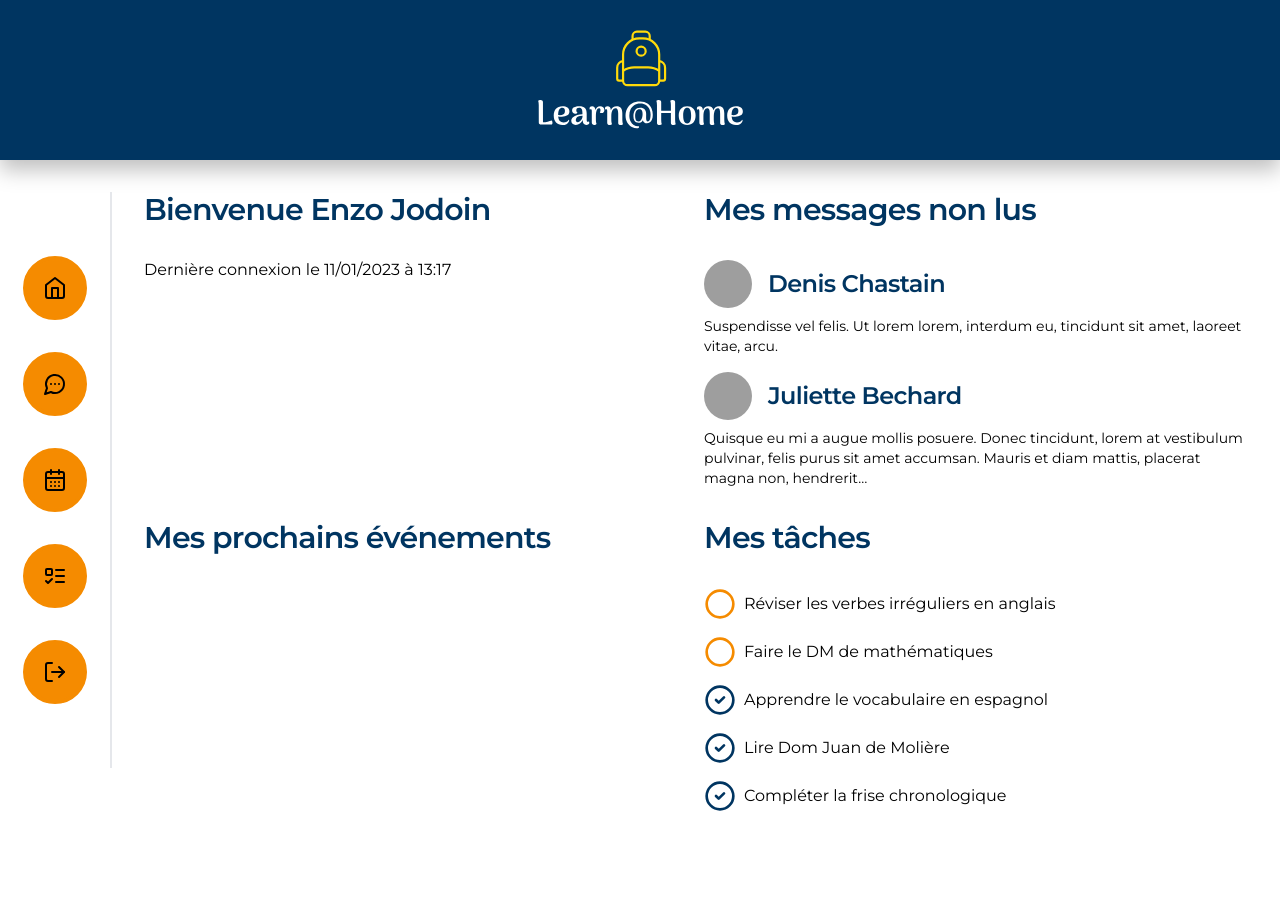
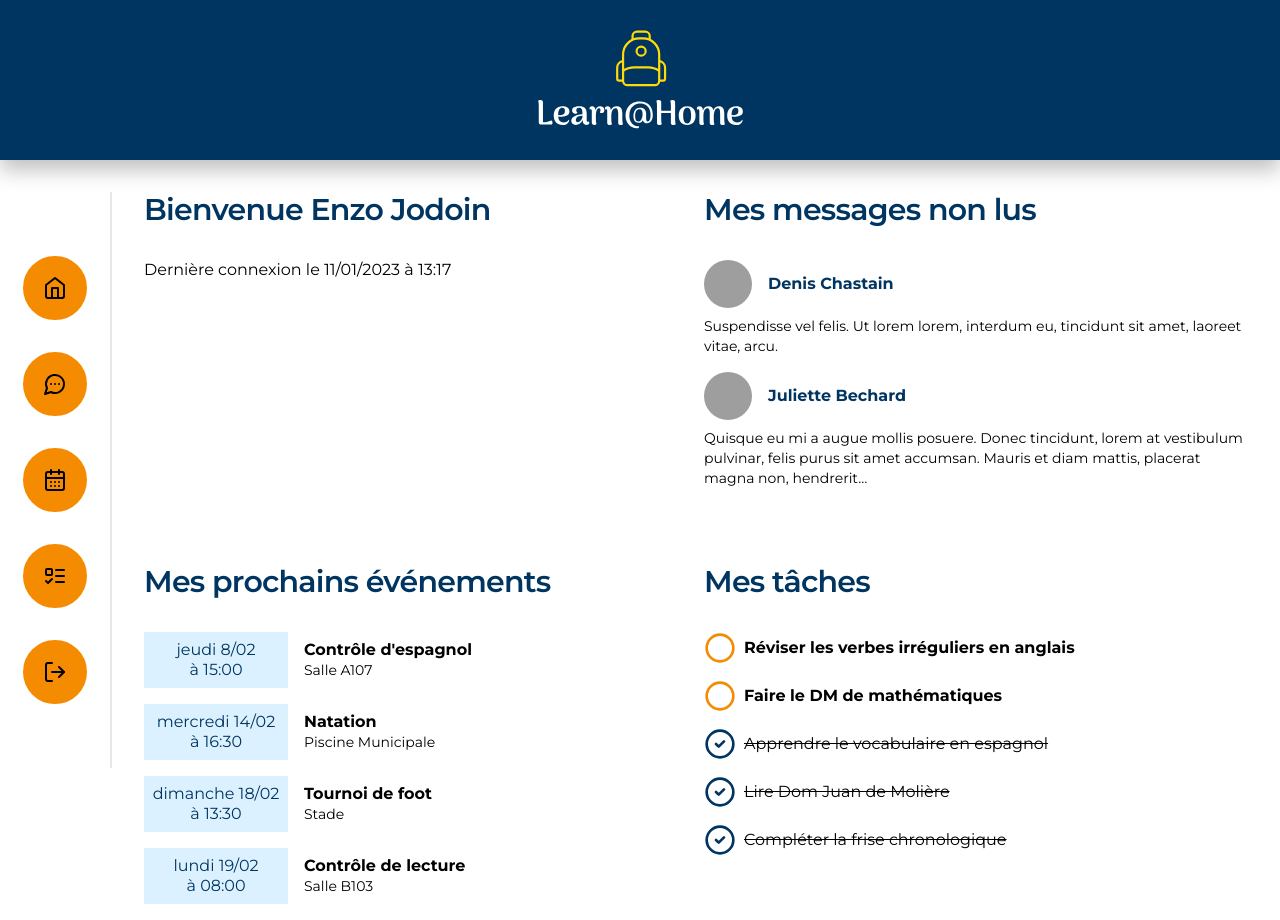
Before and after one commit to clementstorne/LearnAtHome-v2, a Next.js app: page /dashboard in a window 1280 px wide. Before the commit the page ends 832 px from the top, so only its background shows below. Built offline with nearby package versions, Linux system fonts and the light colour scheme; grey boxes are pictures that could not be loaded.

Commit message:
NextEvent and NextEventsList components created

```diff
--- a/package.json
+++ b/package.json
@@ -15,6 +15,7 @@
     "class-variance-authority": "^0.7.0",
     "clsx": "^2.1.0",
     "lucide-react": "^0.321.0",
+    "luxon": "^3.4.4",
     "next": "14.1.0",
     "next-themes": "^0.2.1",
     "react": "^18",
@@ -23,6 +24,7 @@
     "tailwindcss-animate": "^1.0.7"
   },
   "devDependencies": {
+    "@types/luxon": "^3.4.2",
     "@types/node": "^20",
     "@types/react": "^18",
     "@types/react-dom": "^18",
--- a/src/app/dashboard/page.tsx
+++ b/src/app/dashboard/page.tsx
@@ -1,5 +1,6 @@
 import MessagePreview from "@/components/MessagePreview";
-import TaskList from "@/components/TaskList";
+import NextEventsList from "@/components/NextEventsList";
+import TasksList from "@/components/TasksList";
 
 import messages from "@/data/messages.json";
 
@@ -25,10 +26,11 @@ export default function Home() {
       </section>
       <section>
         <h2>Mes prochains événements</h2>
+        <NextEventsList />
       </section>
       <section>
         <h2>Mes tâches</h2>
-        <TaskList />
+        <TasksList />
       </section>
     </main>
   );
--- a/src/components/MessagePreview.tsx
+++ b/src/components/MessagePreview.tsx
@@ -15,7 +15,7 @@ const MessagePreview = ({ name, message }: MessagePreviewProps) => {
             src={`https://api.dicebear.com/7.x/big-ears-neutral/svg?seed=${name}}`}
           />
         </Avatar>
-        <h3>{name}</h3>
+        <p className="font-bold text-blue-950">{name}</p>
       </div>
       <p className="text-sm mt-2">{shortenText(message, 170)}</p>
     </div>
--- /dev/null
+++ b/src/components/NextEvent.tsx
@@ -0,0 +1,28 @@
+import { formatDate, formatTime } from "@/lib/dateUtils";
+
+type NextEventProps = {
+  name: string;
+  place: string;
+  start: string;
+  finish: string;
+};
+
+const NextEvent = ({ name, place, start, finish }: NextEventProps) => {
+  const date = formatDate(start);
+  const time = formatTime(start);
+
+  return (
+    <div className="flex flex-col md:flex-row items-center md:space-x-4 mb-4">
+      <div className="flex flex-col items-center bg-blue-100 p-2 w-36">
+        <p className=" text-blue-950">{date}</p>
+        <p className=" text-blue-950">à {time}</p>
+      </div>
+      <div className="flex flex-col items-center md:items-start">
+        <p className="font-bold">{name}</p>
+        <p className="text-sm font-li">{place}</p>
+      </div>
+    </div>
+  );
+};
+
+export default NextEvent;
--- /dev/null
+++ b/src/components/NextEventsList.tsx
@@ -0,0 +1,20 @@
+import NextEvent from "@/components/NextEvent";
+import events from "@/data/events.json";
+
+const NextEventsList = () => {
+  return (
+    <div>
+      {events.map((event) => (
+        <NextEvent
+          key={event.id}
+          name={event.name}
+          place={event.place}
+          start={event.start}
+          finish={event.finish}
+        />
+      ))}
+    </div>
+  );
+};
+
+export default NextEventsList;
--- a/src/components/Task.tsx
+++ b/src/components/Task.tsx
@@ -24,7 +24,9 @@ const Task = ({ task, isComplete }: TaskProps) => {
           onClick={completeTask}
         />
       )}
-      <p className={`${isTaskComplete} ? 'line-through' : ''`}>{task}</p>
+      <p className={`${isTaskComplete ? "line-through" : "font-bold"}`}>
+        {task}
+      </p>
     </div>
   );
 };
--- a/src/components/TaskList.tsx
+++ b/src/components/TasksList.tsx
@@ -1,7 +1,7 @@
 import Task from "@/components/Task";
 import tasks from "@/data/tasks.json";
 
-const TaskList = () => {
+const TasksList = () => {
   return (
     <div>
       {tasks.map((task) => (
@@ -11,4 +11,4 @@ const TaskList = () => {
   );
 };
 
-export default TaskList;
+export default TasksList;
--- /dev/null
+++ b/src/data/events.json
@@ -0,0 +1,30 @@
+[
+  {
+    "id": "894b6f2f-b34b-4481-8719-0b1bcfc00df4",
+    "name": "Contrôle d'espagnol",
+    "place": "Salle A107",
+    "start": "2024-02-08T15:00",
+    "finish": "2024-02-08T16:00"
+  },
+  {
+    "id": "b9f24f37-f517-42d4-b266-fd8b269235d0",
+    "name": "Natation",
+    "place": "Piscine Municipale",
+    "start": "2024-02-14T16:30",
+    "finish": "2024-02-14T18:30"
+  },
+  {
+    "id": "d481a1a1-e63d-4164-8974-d45e598ddead",
+    "name": "Tournoi de foot",
+    "place": "Stade",
+    "start": "2024-02-18T13:30",
+    "finish": "2024-02-18T15:00"
+  },
+  {
+    "id": "e8d17c13-6caa-46fa-9f6e-77840ca9f6f3",
+    "name": "Contrôle de lecture",
+    "place": "Salle B103",
+    "start": "2024-02-19T08:00",
+    "finish": "2024-02-19T09:00"
+  }
+]
--- /dev/null
+++ b/src/lib/dateUtils.ts
@@ -0,0 +1,9 @@
+import { DateTime } from "luxon";
+
+export function formatDate(dateStr: string) {
+  return DateTime.fromISO(dateStr).setLocale("fr").toFormat("cccc d/LL");
+}
+
+export function formatTime(dateStr: string) {
+  return DateTime.fromISO(dateStr).setLocale("fr").toFormat("T");
+}
```
Also changed, not shown: 1 other file (tests, documents, lock files or other folders).
